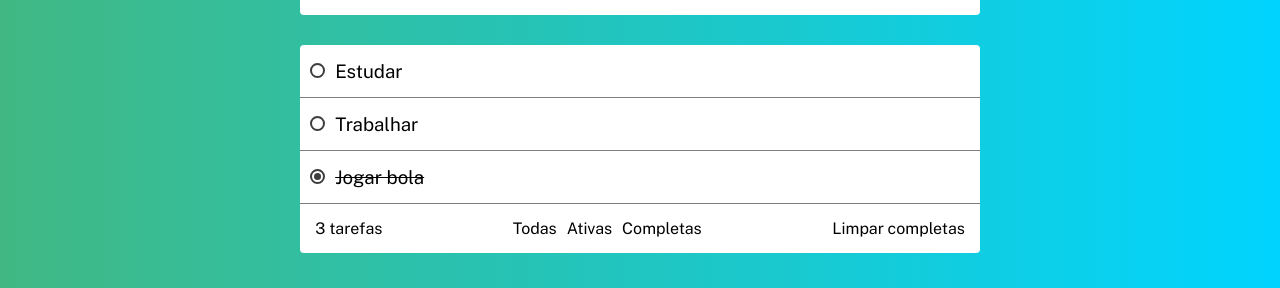
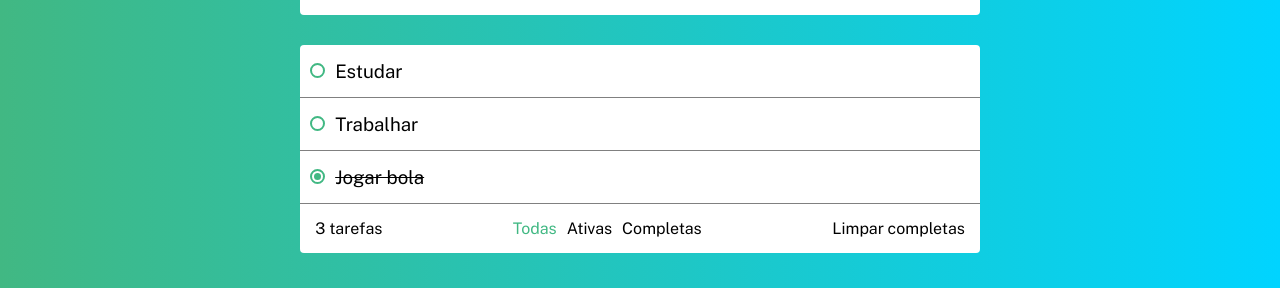
Before and after one commit to FelipePinha/TodoList-App, a React (Vite) app: page / in a window 1280 px wide. Shown: the part 173-461 px from the top of the page. Built offline with nearby package versions, Linux system fonts and the light colour scheme.

Commit message:
style: changed check colors and filter colors

```diff
--- a/src/App.jsx
+++ b/src/App.jsx
@@ -34,7 +34,7 @@ function App() {
                                     id={todo.id}
                                 />
                             ))}
-                        <TodoFilter setFilter={setFilter} />
+                        <TodoFilter setFilter={setFilter} filter={filter} />
                     </div>
                 </div>
             </div>
--- a/src/components/TodoFilter.jsx
+++ b/src/components/TodoFilter.jsx
@@ -1,7 +1,7 @@
 import { useContext } from "react";
 import { TodoContext } from "../context/TodoContext";
 
-const TodoFilter = ({ setFilter }) => {
+const TodoFilter = ({ filter, setFilter }) => {
     const { clearCompletedTodos, todos } = useContext(TodoContext);
 
     return (
@@ -10,9 +10,24 @@ const TodoFilter = ({ setFilter }) => {
                 {todos.length} {todos.length > 1 ? "tarefas" : "tarefa"}
             </h4>
             <ul>
-                <li onClick={() => setFilter("all")}>Todas</li>
-                <li onClick={() => setFilter("incomplete")}>Ativas</li>
-                <li onClick={() => setFilter("completed")}>Completas</li>
+                <li
+                    className={`${filter === "all" ? "filter-active" : ""}`}
+                    onClick={() => setFilter("all")}
+                >
+                    Todas
+                </li>
+                <li
+                    className={`${filter === "incomplete" ? "filter-active" : ""}`}
+                    onClick={() => setFilter("incomplete")}
+                >
+                    Ativas
+                </li>
+                <li
+                    className={`${filter === "completed" ? "filter-active" : ""}`}
+                    onClick={() => setFilter("completed")}
+                >
+                    Completas
+                </li>
             </ul>
             <button onClick={clearCompletedTodos}>Limpar completas</button>
         </div>
--- a/src/styles/App.css
+++ b/src/styles/App.css
@@ -86,7 +86,7 @@ form .input-wrapper {
 .check-border {
     width: 15px;
     height: 15px;
-    border: 2px solid #3d3d3d;
+    border: 2px solid #41b883;
     border-radius: 50px;
     display: flex;
     justify-content: center;
@@ -97,7 +97,7 @@ form .input-wrapper {
     width: 7px;
     height: 7px;
     border-radius: 50px;
-    background-color: #3d3d3d;
+    background-color: #41b883;
 }
 
 .completed {
@@ -124,7 +124,7 @@ form .input-wrapper {
 }
 
 .filter-wrapper ul li:hover {
-    color: #808080;
+    color: #41b883;
     cursor: pointer;
 }
 
@@ -137,7 +137,11 @@ form .input-wrapper {
 }
 
 .filter-wrapper button:hover {
-    color: #808080;
+    color: #41b883;
+}
+
+.filter-active {
+    color: #41b883;
 }
 
 @media (max-width: 768px) {
```
